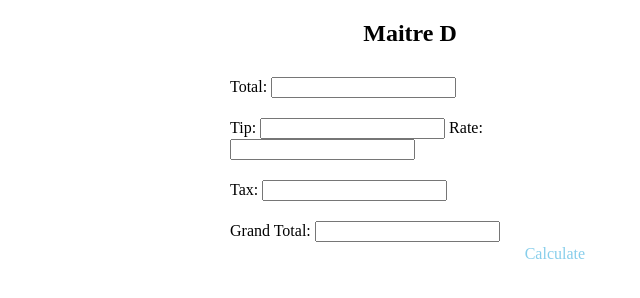
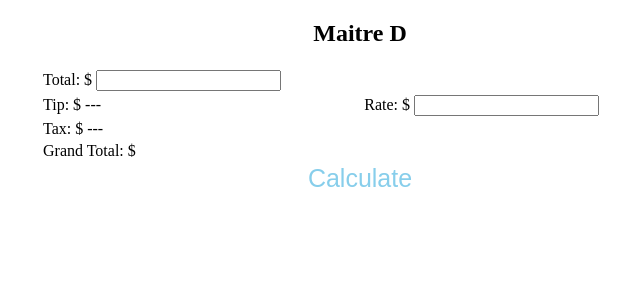
Before and after one commit to sudheera96/P1, a plain HTML site: page app.html in a window 1280 px wide. Shown: the whole page, without its empty margins (280-920 px from the left). Drawn offline with Linux system fonts and the light colour scheme; files whose address does not match are found by name.

Commit message:
updating

```diff
--- a/app.css
+++ b/app.css
@@ -1,22 +1,22 @@
 body {
-    margin-top: 10px;
-    margin-left: 500px;
-    margin-right: 400px;
-    padding: 120;
+    width: 50%;
+    margin: 0 auto;
 }
 
 body h2 {
     text-align: center;
 }
 
-.total {
+.row {
     float: left;
     padding: 5px;
     margin: 5px;
 }
 
-p {
-    text-align: center;
+button {
+    border: 0;
+    background: #fff;
     color: skyblue;
-    font-weight: 20px;
+    font-size: 25px;
+    cursor: pointer;
 }
--- a/app.html
+++ b/app.html
@@ -2,45 +2,51 @@
 
 <head>
     <title>Maitre D |Calculator</title>
-    <link rel="stylesheet" href="file:///C:/Users/S538422/Desktop/P1/app.css">
+    <link rel="stylesheet" href="app.css">
+
 </head>
 
 <body>
     <header>
         <h2>Maitre D</h2>
-        <div class="total">
-
-            <label for=" Total">Total:</label>
-            <input type="number">
-        </div>
-        <br>
-        <div class="total">
-            <span>
-                <label for="Tip">Tip:</label>
-                <input type="number">
-                <label for="Rate">Rate:</label>
-                <input type="number">
-            </span>
-        </div>
-        </br>
-        <br>
-        <div class="total">
-            <label for="Tax">Tax:</label>
-            <input type="number">
-        </div>
-        </br>
-        <br>
-        <div class="total">
-
-            <label for="Grand Total">Grand Total:</label>
-            <input type="number">
-        </div>
-        </br>
-        <br>
-        </br>
-        <br>
-        <p>Calculate</p>
+    </header>
+    <table style="width:100%">
+        <tr>
+            <td>
+                <label for=" Total">Total: $</label>
+                <input type="number" id="total" >
+            </td>
+        </tr>
+        <tr>
+            <td>
+                <label for="Tip">Tip: $</label>
+                <span id="tip">---</span>
+            </td>
+            <td>
+                <label for=" Total">Rate: $</label>
+                <input type="number" id="rate">
+            </td>
+        </tr>
+        <tr>
+            <td>
+                <label for="Tax">Tax: $</label>
+                <span id="tax">---</span>
+            </td>
+        </tr>
+        <tr>
+            <td>
+                <label for="Grand Total">Grand Total: $</label>
+                <span id="grandTotal"></span>
+            </td>
+        </tr>
 
 
+    </table>
+
+    <div style="text-align:center">
+        <button onclick="calculateGrandtotal()">Calculate</button>
+    </div>
+    <script src="app.js"></script>
+
+    <footer></footer>
 </body>
-<footer></footer>
--- /dev/null
+++ b/app.js
@@ -0,0 +1,17 @@
+function calculateTax(total) {
+    var tax = (total * 5.5) / 100;
+    document.getElementById("tax").innerHTML = tax;
+}
+function calculateTip(rate) {
+    var total = document.getElementById("total").value;
+    var tip = (total * rate) / 100;
+    document.getElementById("tip").innerHTML = tip;
+}
+function calculateGrandtotal() {
+    var total = parseFloat(document.getElementById("total").value);
+    var tax = parseFloat(document.getElementById("tax").innerHTML);
+    var tip = parseFloat(document.getElementById("tip").innerHTML);
+    var grandTotal = total + tax + tip;
+    document.getElementById("grandTotal").innerHTML = grandTotal;
+
+}
```
